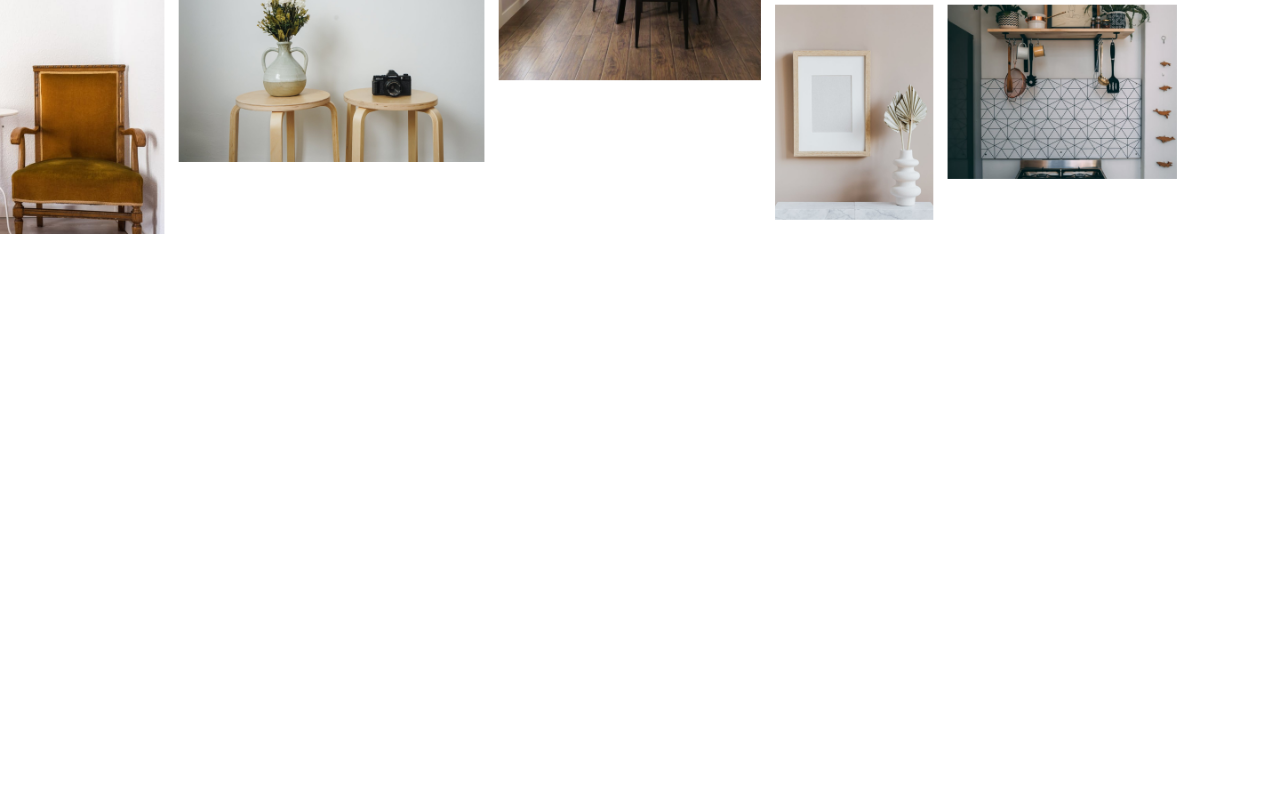
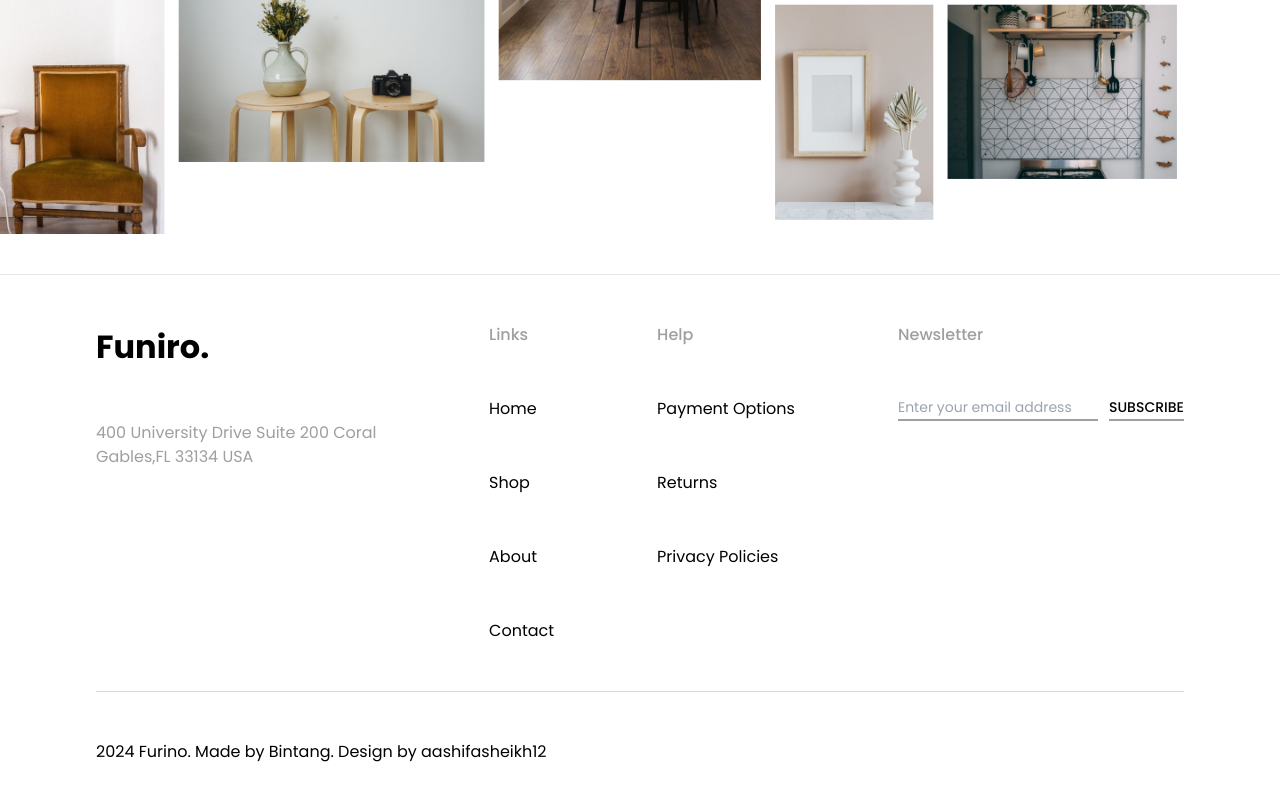
Before and after one commit to mbintangw/Furniro, a React (Vite) app: page / in a window 1280 px wide. Shown: the part 4507-5307 px from the top of the page. Before the commit the page ends 4741 px from the top, so only its background shows below. Built offline with nearby package versions, Linux system fonts and the light colour scheme.

Commit message:
Add: Component Footer

```diff
--- /dev/null
+++ b/src/Components/Footer.jsx
@@ -0,0 +1,44 @@
+import React from 'react'
+import { NavLink } from 'react-router-dom'
+
+const Footer = () => {
+  return (
+    <footer className='flex flex-col py-12 px-24 divide-y divide-[#D9D9D9] border-t mt-10'>
+      <div className='[&>*]:space-y-[50px] flex flex-row justify-between mb-12 gap-x-5'>
+        <div className='w-[290px]'>
+          <h1>Funiro.</h1>
+          <p className='text-[#9F9F9F]'>400 University Drive Suite 200 Coral Gables,FL 33134 USA</p>
+        </div>
+        <div className='flex flex-col'>
+          <h5 className='text-[#9F9F9F]'>Links</h5>
+            <NavLink to='/home'>Home</NavLink>
+            <NavLink to='/shop'>Shop</NavLink>
+            <NavLink to='/about'>About</NavLink>
+            <NavLink to='/contact'>Contact</NavLink>
+        </div>
+        <div className='flex flex-col'>
+          <h5 className='text-[#9F9F9F]'>Help</h5>
+          <NavLink to='/payment'>Payment Options</NavLink>
+          <NavLink to='/returns'>Returns</NavLink>
+          <NavLink to='/privacy'>Privacy  Policies</NavLink>
+        </div>
+        <div className='flex flex-col'>
+          <h5 className='text-[#9F9F9F]'>Newsletter</h5>
+          <form className='flex flex-row gap-[11px]'>
+            <input
+            type='text'
+            placeholder='Enter your email address'
+            className='w-[200px] h-6 border-b-2 border-[#9F9F9F] outline-none font-normal text-[14px]'
+            />
+            <button className='w-[75px] h-6 border-b-2 border-[#9F9F9F] outline-none font-medium text-[14px]'>SUBSCRIBE</button>
+          </form>
+        </div>
+      </div>
+      <div className='pt-12'>
+        <p>2024 Furino. Made by Bintang. Design by aashifasheikh12</p>
+      </div>
+    </footer>
+  )
+}
+
+export default Footer
--- a/src/Layout/MainLayout.jsx
+++ b/src/Layout/MainLayout.jsx
@@ -1,5 +1,6 @@
 import React from 'react'
 import Header from '../Components/Header'
+import Footer from '../Components/Footer'
 
 const MainLayout = (porps) => {
   return (
@@ -8,6 +9,7 @@ const MainLayout = (porps) => {
       <main>
         {porps.children}
       </main>
+      <Footer/>
     </div>
   )
 }
```
